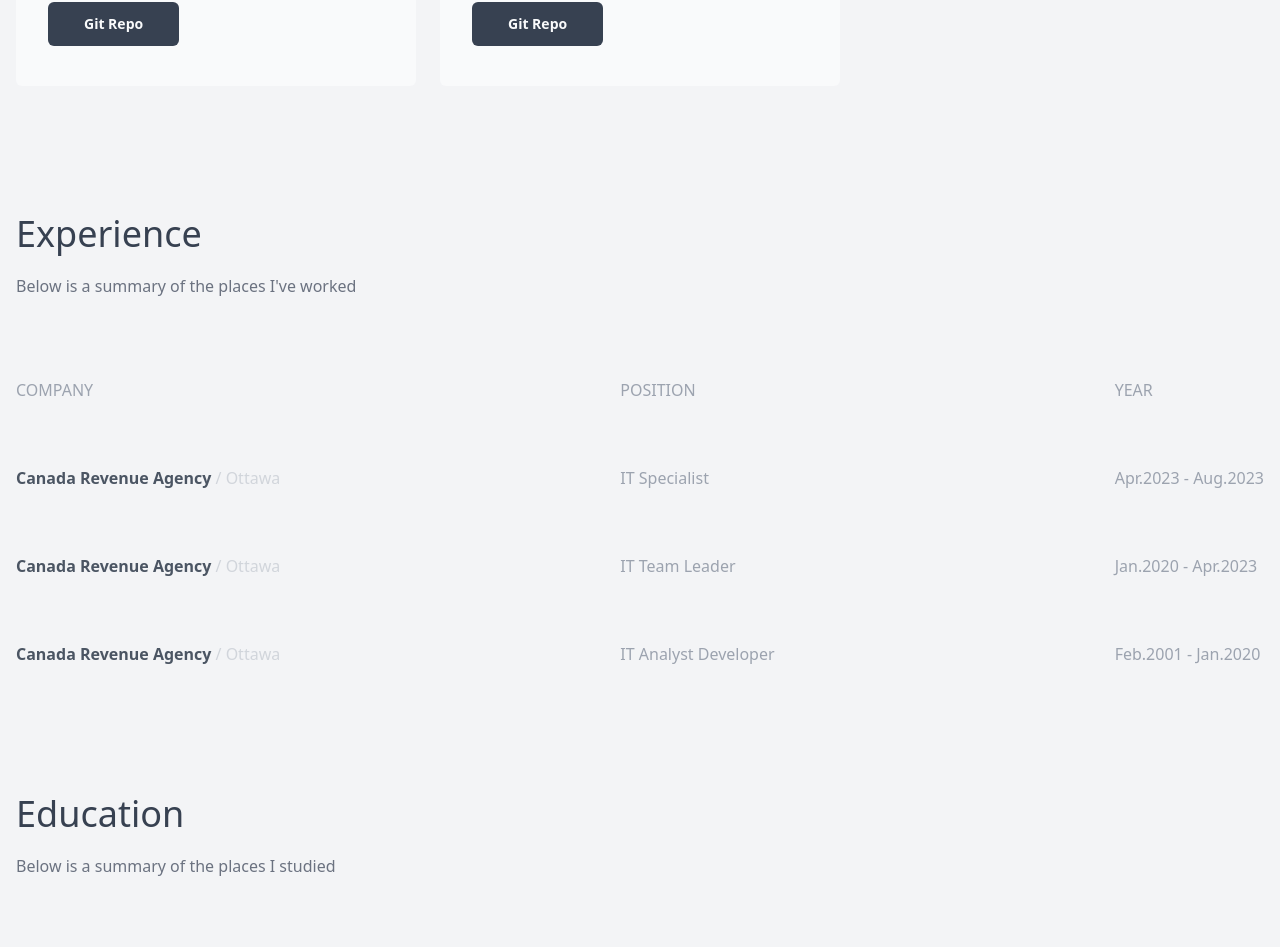
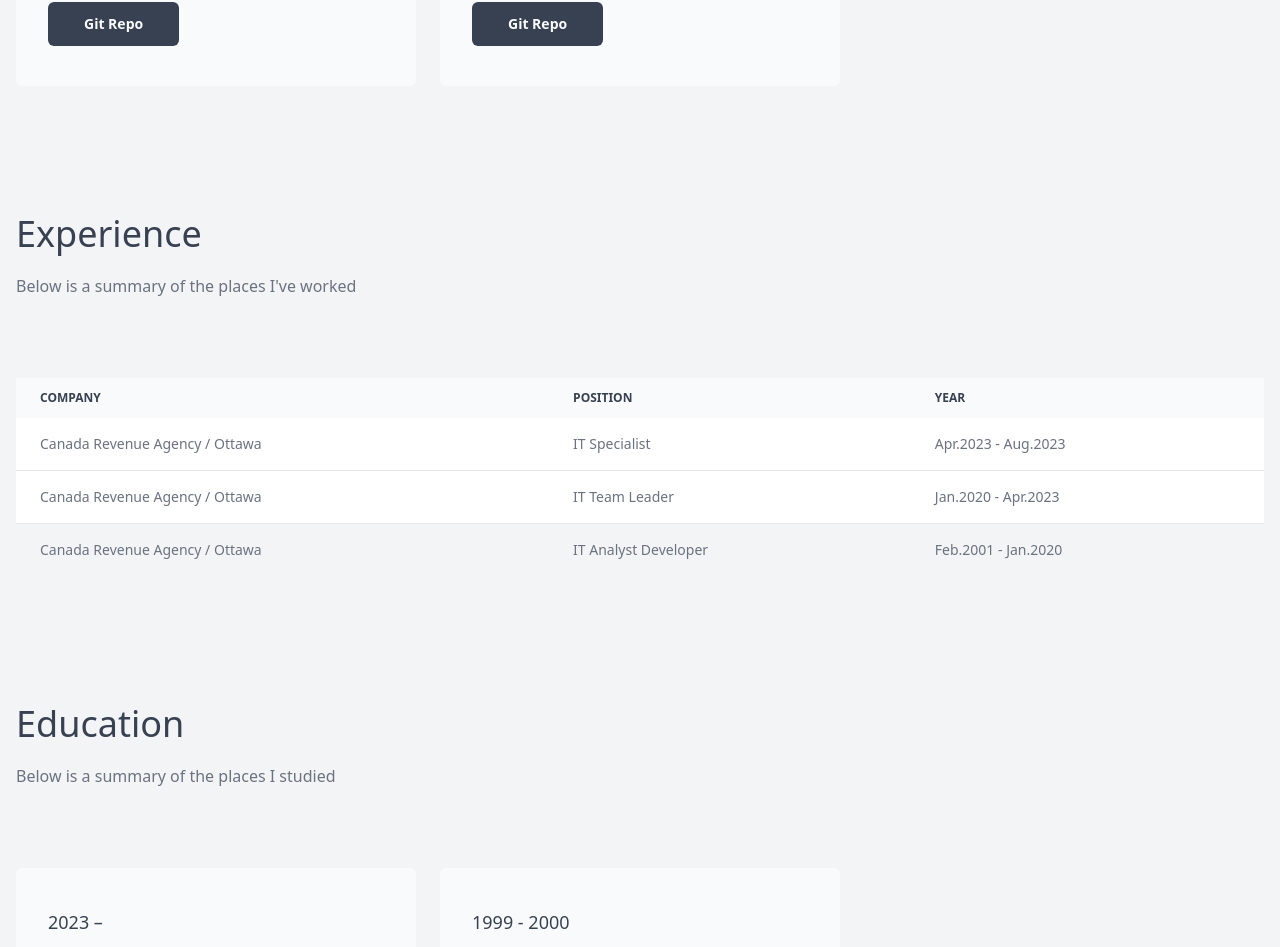
Before and after one commit to sxr133/portfolio, a Vue app: page / in a window 1280 px wide. Shown: the part 4406-5353 px from the top of the page. Built offline with nearby package versions, Linux system fonts and the light colour scheme.

Commit message:
proposed changes from Aden

```diff
--- a/src/components/ExperienceContent.vue
+++ b/src/components/ExperienceContent.vue
@@ -1,47 +1,73 @@
 <template>
+    <section class="py-10 md:py-16">
+        <div class="container max-w-screen-xl mx-auto px-4">
 
-    <section class="py-10 md:py-16">
+            <h1 class="font-medium text-gray-700 text-3xl md:text-4xl mb-5">{{ page.pageTitle }}</h1>
 
-    <div class="container max-w-screen-xl mx-auto px-4">
+            <p class="font-normal text-gray-500 text-xs md:text-base mb-20">{{ page.description }}</p>
 
-        <h1 class="font-medium text-gray-700 text-3xl md:text-4xl mb-5">{{ page.pageTitle }}</h1>
 
-        <p class="font-normal text-gray-500 text-xs md:text-base mb-20">{{ page.description }}</p>
 
-        <div class="flex flex-col lg:flex-row justify-between">
-            <div class="space-y-8 md:space-y-16 mb-16 md:mb-0">
-                <h6 class="font-medium text-gray-400 text-base uppercase">{{ page.title_company }}</h6>
+                <div class="relative overflow-x-auto">
+                    <table class="w-full text-sm text-left rtl:text-right text-gray-500 dark:text-gray-400">
+                        <thead class="text-xs text-gray-700 uppercase bg-gray-50 dark:bg-gray-700 dark:text-gray-400">
+                            <tr>
+                                <th scope="col" class="px-6 py-3">
+                                    {{ page.title_company }}
+                                </th>
+                                <th scope="col" class="px-6 py-3">
+                                    {{ page.title_position }}
+                                </th>
+                                <th scope="col" class="px-6 py-3">
+                                    {{ page.title_year }}
+                                </th>
+                            </tr>
+                        </thead>
+                        <tbody>
+                            <tr class="bg-white border-b dark:bg-gray-500 dark:border-gray-400">
+                                <th scope="row" class="px-6 py-4 font-medium text-black-900 whitespace-nowrap dark:text-black">
+                                    {{ page.company }}
+                                    <span class="font-normal text-black-300">{{ page.company_span }}</span>
+                                </th>
+                                <td class="px-6 py-4 font-medium text-black-900 whitespace-nowrap dark:text-black">
+                                    {{ page.position_1 }}
+                                </td>
+                                <td class="px-6 py-4 font-medium text-black-900 whitespace-nowrap dark:text-black">
+                                    {{ page.year_1 }}
+                                </td>
 
-                <p class="font-semibold text-gray-600 text-base">{{ page.company }} <span class="font-normal text-gray-300">{{ page.company_span }}</span></p>
+                            </tr>
+                            <tr class="bg-white border-b dark:bg-gray-500 dark:border-gray-400">
+                                <th scope="row" class="px-6 py-4 font-medium text-black-900 whitespace-nowrap dark:text-black">
+                                    {{ page.company }}
+                                    <span class="font-normal text-black-300">{{ page.company_span }}</span>
+                                </th>
+                                <td class="px-6 py-4font-medium text-black-900 whitespace-nowrap dark:text-black">
+                                    {{ page.position_2 }}
+                                </td>
+                                <td class="px-6 py-4 font-medium text-black-900 whitespace-nowrap dark:text-black">
+                                    {{ page.year_2 }}
+                                </td>
 
-                <p class="font-semibold text-gray-600 text-base">{{ page.company }} <span class="font-normal text-gray-300">{{ page.company_span }}</span></p>
+                            </tr>
+                            <tr class="bg-whiteborder-b dark:bg-gray-500 dark:border-gray-400">
+                                <th scope="row" class="px-6 py-4 font-medium text-black-900 whitespace-nowrap dark:text-black">
+                                    {{ page.company }}
+                                    <span class="font-normal text-black-300">{{ page.company_span }}</span>
+                                </th>
+                                <td class="px-6 py-4 font-medium text-black-900 whitespace-nowrap dark:text-black">
+                                    {{ page.position_3 }}
+                                </td>
+                                <td class="px-6 py-4 font-medium text-black-900 whitespace-nowrap dark:text-black">
+                                    {{ page.year_3 }}
+                                </td>
 
-                <p class="font-semibold text-gray-600 text-base">{{ page.company }} <span class="font-normal text-gray-300">{{ page.company_span }}</span></p>
-            </div>
+                            </tr>
+                        </tbody>
+                    </table>
+                </div>
 
-            <div class="space-y-8 md:space-y-16 mb-16 md:mb-0">
-                <h6 class="font-medium text-gray-400 text-base uppercase">{{ page.title_position }}</h6>
-
-                <p class="font-normal text-gray-400 text-base">{{ page.position_1 }}</p>
-
-                <p class="font-normal text-gray-400 text-base">{{ page.position_2 }}</p>
-
-                <p class="font-normal text-gray-400 text-base">{{ page.position_3 }}</p>
-            </div>
-
-            <div class="space-y-8 md:space-y-16">
-                <h6 class="font-medium text-gray-400 text-base uppercase">{{ page.title_year }}</h6>
-
-                <p class="font-normal text-gray-400 text-base">{{ page.year_1 }}</p>
-
-                <p class="font-normal text-gray-400 text-base">{{ page.year_2 }}</p>
-
-                <p class="font-normal text-gray-400 text-base">{{ page.year_3 }}</p>
-            </div>
         </div>
-
-    </div>
-
     </section>
 </template>
 <script>
--- a/src/components/HeaderContent.vue
+++ b/src/components/HeaderContent.vue
@@ -9,7 +9,7 @@
         <div class="ml-auto" v-if="!isContactPage"> <!-- Conditionally show button -->
           <!-- Move the button inside a div to control its positioning -->
 
-          <button @click="downloadFile" class="px-7 py-3 md:px-9 md:py-4 font-medium md:font-semibold bg-gray-700 text-gray-50 text-sm rounded-md hover:bg-gray-50 hover:text-gray-700 transition ease-linear duration-500">{{ page.download }}</button>
+          <button @click="downloadFile" class="px-7 py-3 md:px-9 md:py-4 font-medium md:font-semibold bg-gray-700 text-gray-50 text-sm rounded-md hover:bg-gray-50 hover:text-gray-700 transition ease-linear duration-500">{{page.download}}</button>
         </div>
       </nav>
 
```
Also changed, not shown: 1 other file (tests, documents, lock files or other folders).
